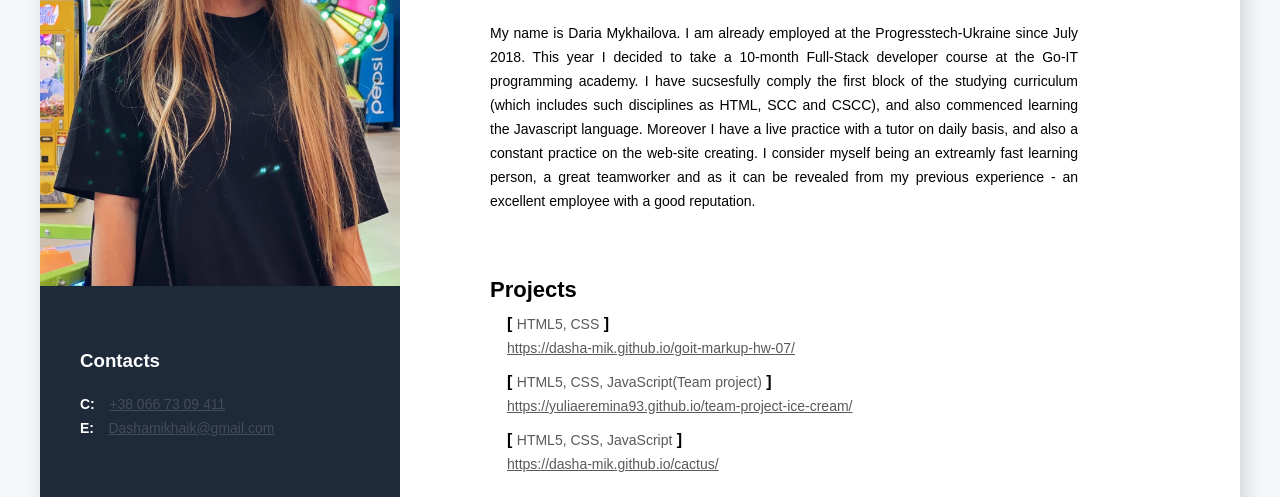
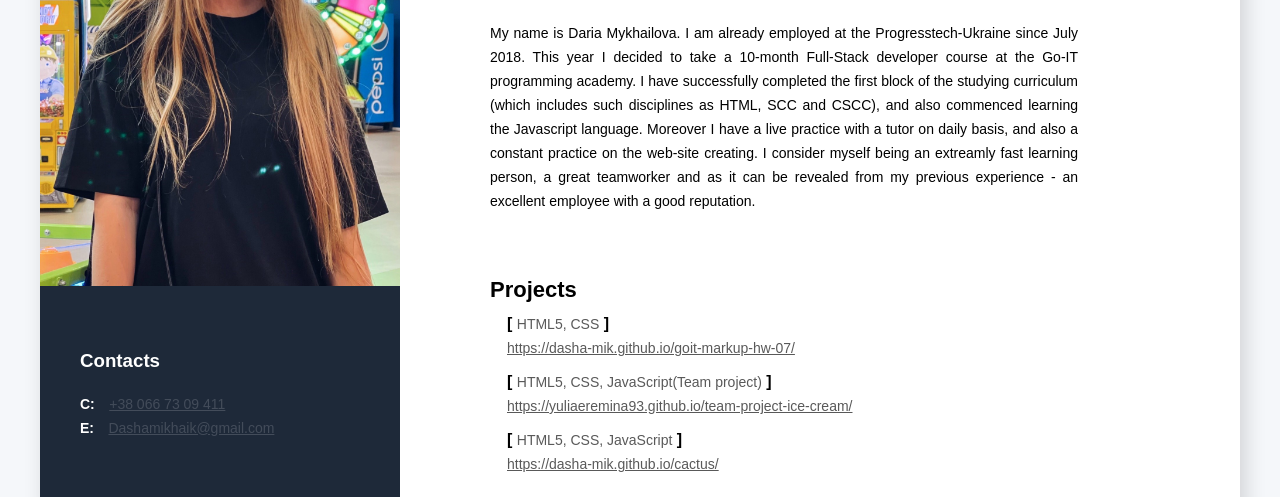
Before and after one commit to Dasha-Mik/My_CV, a plain HTML site: page index.html in a window 1280 px wide. Shown: the part 289-786 px from the top of the page. Drawn offline with Linux system fonts and the light colour scheme.

Commit message:
new_commit

```diff
--- a/index.html
+++ b/index.html
@@ -63,7 +63,7 @@
                     <h1 class="name">Daria Mykhailova</h1>
                     <p class="description">   My name is Daria Mykhailova.
                         I am already employed at the Progresstech-Ukraine since July 2018.
-                        This year I decided to take a 10-month Full-Stack developer course  at the Go-IT programming academy. I have sucsesfully comply the first block of the studying curriculum (which includes such disciplines as HTML, SCC and CSCC), and also commenced learning the Javascript language.
+                        This year I decided to take a 10-month Full-Stack developer course  at the Go-IT programming academy. I have successfully completed the first block of the studying curriculum (which includes such disciplines as HTML, SCC and CSCC), and also commenced learning the Javascript language.
                         Moreover I have a live practice with a tutor on daily basis, and also a constant practice on the web-site creating.
                         I consider myself being an extreamly fast learning person, a great teamworker and as it can be revealed from my previous experience - an excellent employee with a good reputation.</p>
                 </div>
```
